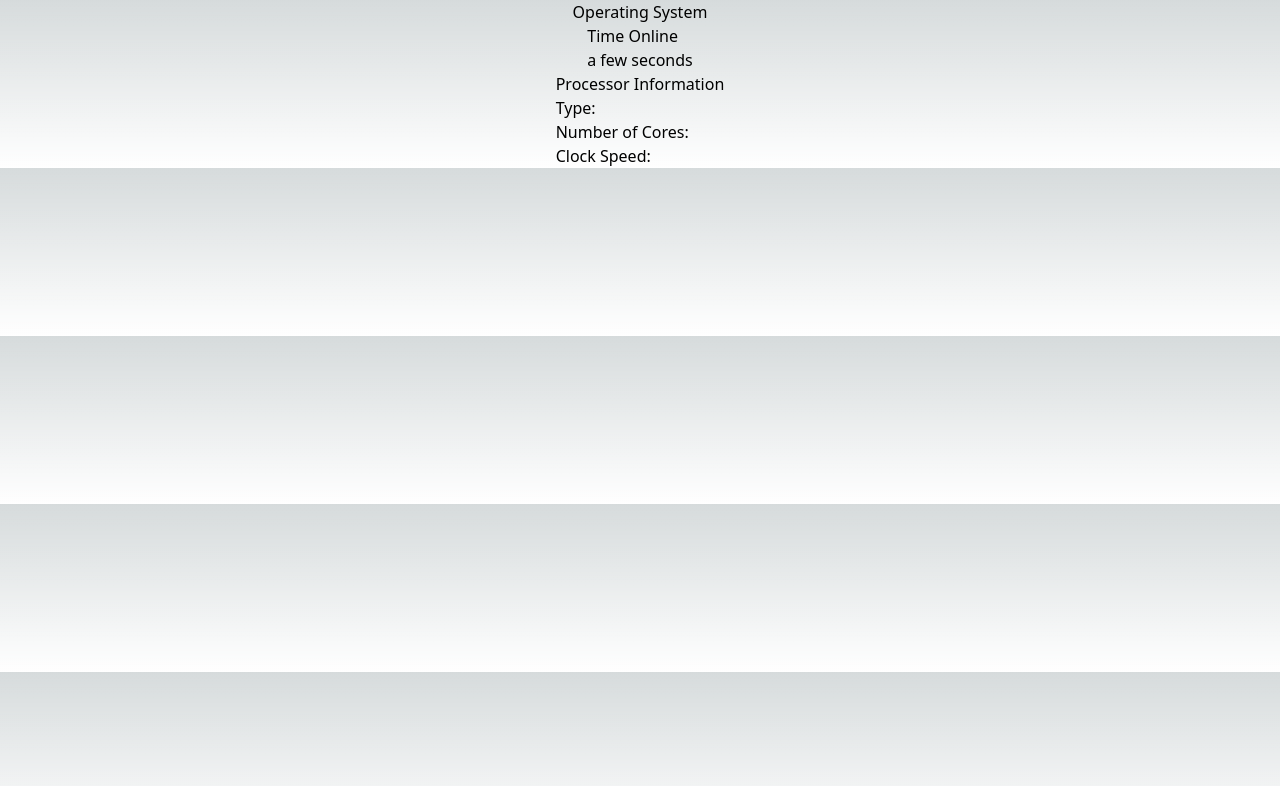
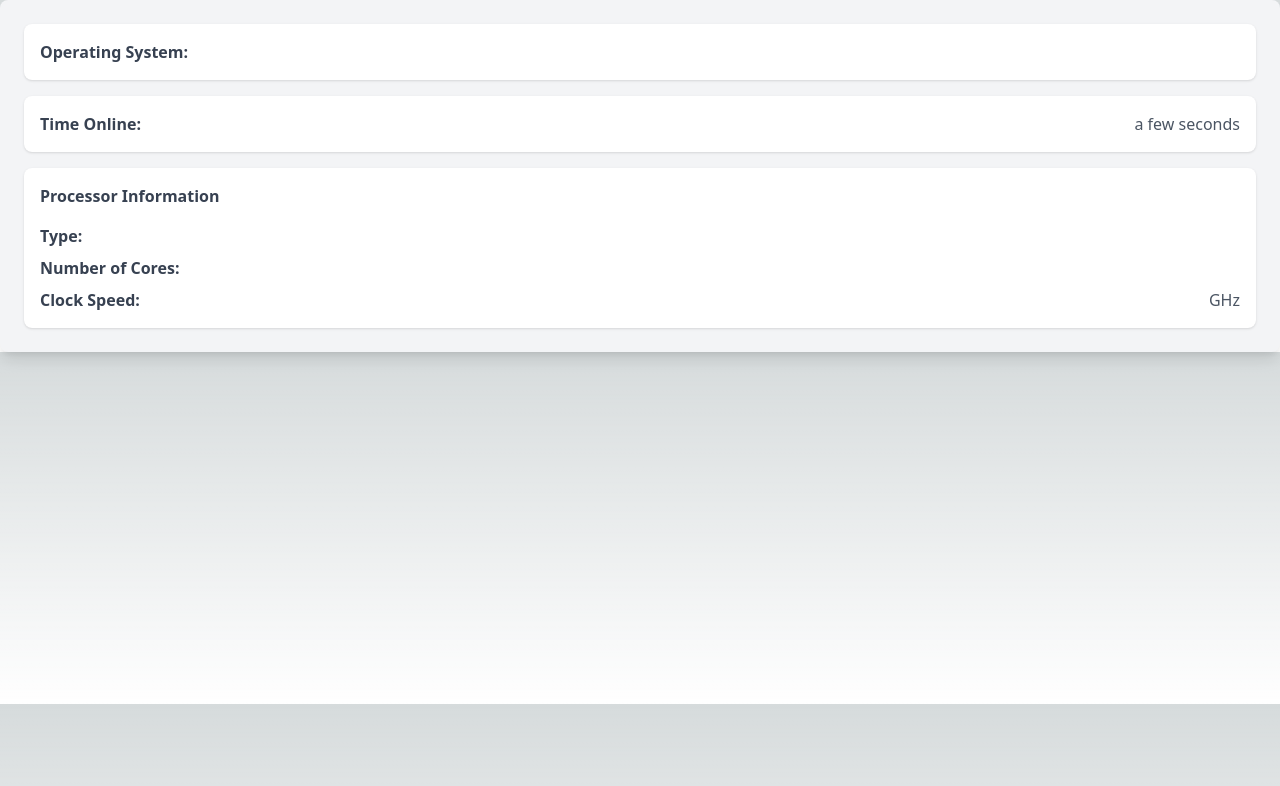
Before and after one commit to isamir909/load-monitoring, a Next.js app in the folder next-client/: page /components/Info in a window 1280 px wide. Shown: the top 786 px of the page. Built offline with nearby package versions, Linux system fonts and the light colour scheme.

Commit message:
fixed css

```diff
--- a/next-client/src/pages/components/Cpu.tsx
+++ b/next-client/src/pages/components/Cpu.tsx
@@ -61,7 +61,7 @@ const Cpu: React.FC<CpuProps> = ({ cpuLoad }) => {
   }, [cpuLoad]);
 
   return (
-    <div className='col-sm-3 cpu mb-3 flex flex-col items-center mr-5'>
+    <div className='col-sm-3 cpu mb-3 flex flex-col items-center mr-5 p-6'>
       <h3>CPU Load</h3>
       <div className='canvas-wrapper relative'>
         <canvas ref={canvasRef} className='canva'></canvas>
--- a/next-client/src/pages/components/Info.tsx
+++ b/next-client/src/pages/components/Info.tsx
@@ -1,98 +1,46 @@
-// import React from 'react'
-import moment from 'moment'
-
-// const Info = ({info}:{info:{osType:string,uptime:number,cpuModel:string,numsOfCores:number,cpuSpeed:number}}) => {
-//   const {osType,uptime,cpuModel,numsOfCores,cpuSpeed} = info
-//   const formattedUptime =moment.duration(uptime, 'seconds').humanize();
-
-//   console.log(formattedUptime);
-//   return (
-//     <div>
-//       <div>
-//         <h3>
-//           Operating System
-//         </h3>
-//         <div>
-//           {osType}
-//         </div>
-//       </div>
-//       <div>
-//         <h3>
-//           Time Online
-//         </h3>
-//         <div>
-//           {formattedUptime}
-//         </div>
-//       </div>
-//       <div>
-//         <h3>
-//           Processor Information
-//         </h3>
-//         <div>
-//           Type: {cpuModel}
-//         </div>
-//         <div>
-//           Number of Cores: {numsOfCores}
-//         </div>
-//         <div>
-//           Clock Speed: {cpuSpeed}
-//         </div>
-//       </div>
-//     </div>
-//   )
-// }
-
-// export default Info
-
-import React, { useEffect, useRef } from 'react';
+import React from 'react';
+import moment from 'moment';
 
 interface InfoProps {
-  osType:string,uptime:number,cpuModel:string,numsOfCores:number,cpuSpeed:number
+  osType: string;
+  uptime: number;
+  cpuModel: string;
+  numsOfCores: number;
+  cpuSpeed: number;
 }
 
-const Cpu: React.FC<InfoProps> = ({ osType,uptime,cpuModel,numsOfCores,cpuSpeed }) => {
+const Info: React.FC<InfoProps> = ({ osType, uptime, cpuModel, numsOfCores, cpuSpeed }) => {
+  return (
+    <div className='flex flex-col items-center justify-center bg-gray-100 rounded-lg shadow-lg p-6'>
+      <div className='w-full'>
+        <div className='flex justify-between items-center bg-white p-4 mb-4 rounded-lg shadow'>
+          <h3 className='font-bold text-gray-700'>Operating System:</h3>
+          <p className='text-gray-600'>{osType}</p>
+        </div>
 
-      return (
-    <div className='flex flex-col items-center '>
-      <div>
-        <h3>
-          Operating System
-        </h3>
-        <div>
-          {osType}
+        <div className='flex justify-between items-center bg-white p-4 mb-4 rounded-lg shadow'>
+          <h3 className='font-bold text-gray-700'>Time Online:</h3>
+          <p className='text-gray-600'>{moment.duration(uptime, 'seconds').humanize()}</p>
+        </div>
+
+        <div className='bg-white p-4 rounded-lg shadow'>
+          <h3 className='font-bold text-gray-700 mb-4'>Processor Information</h3>
+          <div className='flex justify-between items-center mb-2'>
+            <p className='font-semibold text-gray-700'>Type:</p>
+            <p className='text-gray-600'>{cpuModel}</p>
+          </div>
+          <div className='flex justify-between items-center mb-2'>
+            <p className='font-semibold text-gray-700'>Number of Cores:</p>
+            <p className='text-gray-600'>{numsOfCores}</p>
+          </div>
+          <div className='flex justify-between items-center'>
+            <p className='font-semibold text-gray-700'>Clock Speed:</p>
+            <p className='text-gray-600'>{cpuSpeed} GHz</p>
+          </div>
         </div>
       </div>
-
-      <div>
-        <h3>
-          Time Online
-        </h3>
-        <div>
-          {moment.duration(uptime, 'seconds').humanize()}
-        </div>
-      </div>
-
-      <div>
-        <h3>
-          Processor Information
-        </h3>
-        <div>
-          Type: {cpuModel}
-        </div>
-        <div>
-          Number of Cores: {numsOfCores}
-        </div>
-        <div>
-          Clock Speed: {cpuSpeed}
-        </div>
-      </div>
-      <div>
-
-      </div>
     </div>
-  )
-
-
+  );
 }
 
-export default Cpu;
+export default Info;
--- a/next-client/src/pages/components/Mem.tsx
+++ b/next-client/src/pages/components/Mem.tsx
@@ -77,7 +77,7 @@ const Mem: React.FC<MemProps> = ({ memoryUsage, freeMem, totalMem, usedMem }) =>
   }, [memoryUsage]);
 
   return (
-    <div className='col-sm-3 cpu mb-3 flex flex-col items-center mr-5'>
+    <div className='col-sm-3 cpu mb-3 flex flex-col items-center mr-5 p-6'>
       <h3>Memory Usage</h3>
       <div className='canvas-wrapper relative flex items-center justify-center'>
         <canvas ref={canvasRef} className='memCanvas'></canvas>
```
